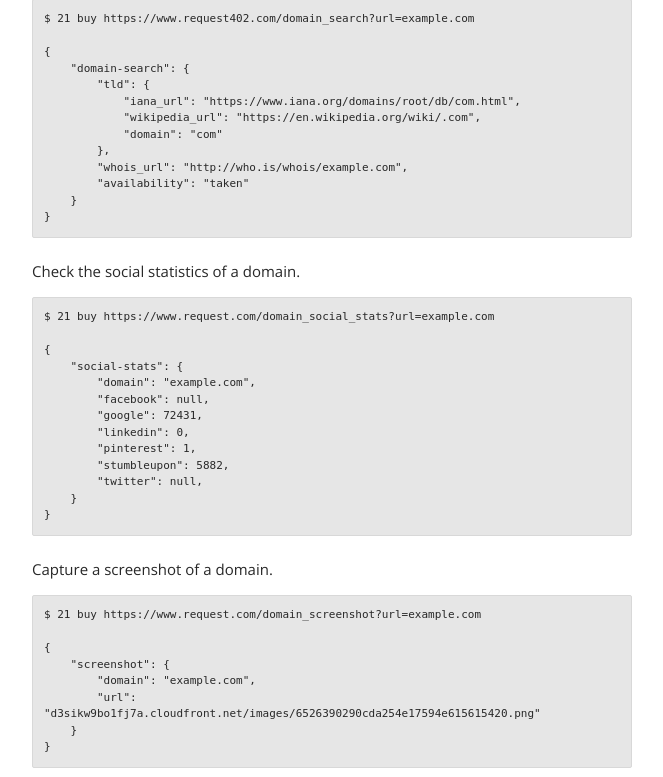
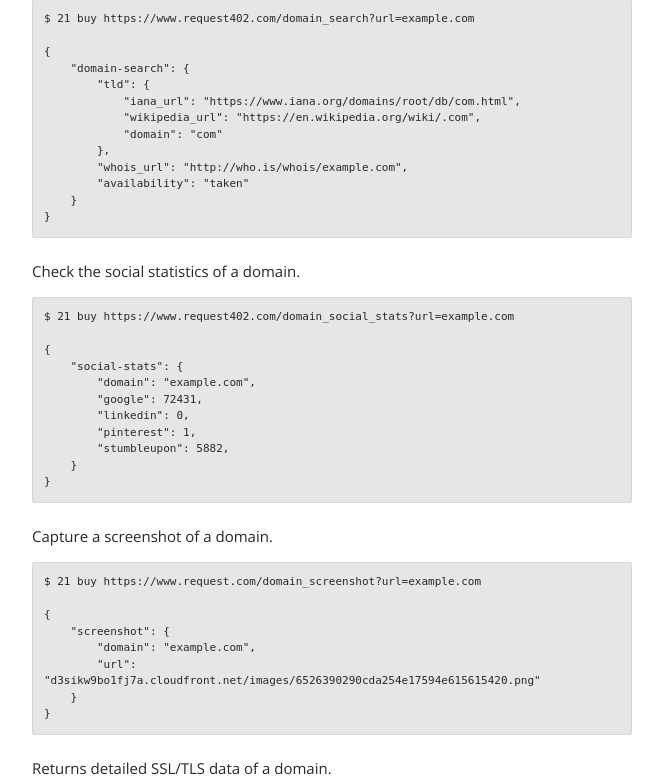
Before and after one commit to Blockshare/request402-django-framework, a Django app: page / in a window 1280 px wide. Shown: the part 2390-3167 px from the top of the page, without its empty margins (308-971 px from the left). Run offline with Django 3.2, Linux system fonts and the light colour scheme.

Commit message:
fixing copy error and removing text from json example.

```diff
--- a/get_request/templates/index.html
+++ b/get_request/templates/index.html
@@ -263,16 +263,14 @@
         <p>
           Check the social statistics of a domain.
         </p>
-        <code><a href="/domain_social_stats?format=json">$ 21 buy https://www.request.com/domain_social_stats?url=example.com</a><br />
+        <code><a href="/domain_social_stats?format=json">$ 21 buy https://www.request402.com/domain_social_stats?url=example.com</a><br />
 {
     "social-stats": {
         "domain": "example.com",
-        "facebook": null,
         "google": 72431,
         "linkedin": 0,
         "pinterest": 1,
         "stumbleupon": 5882,
-        "twitter": null,
     }
 }
 </code>
```
